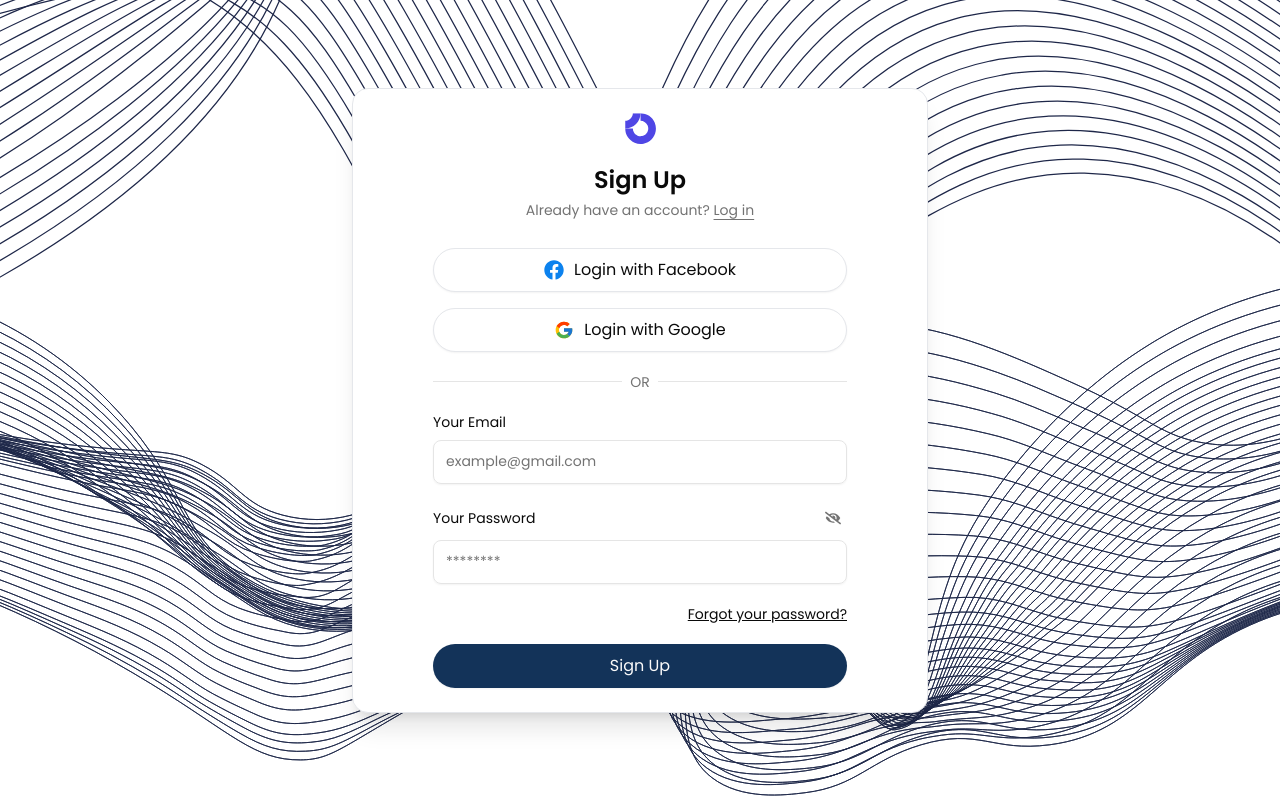
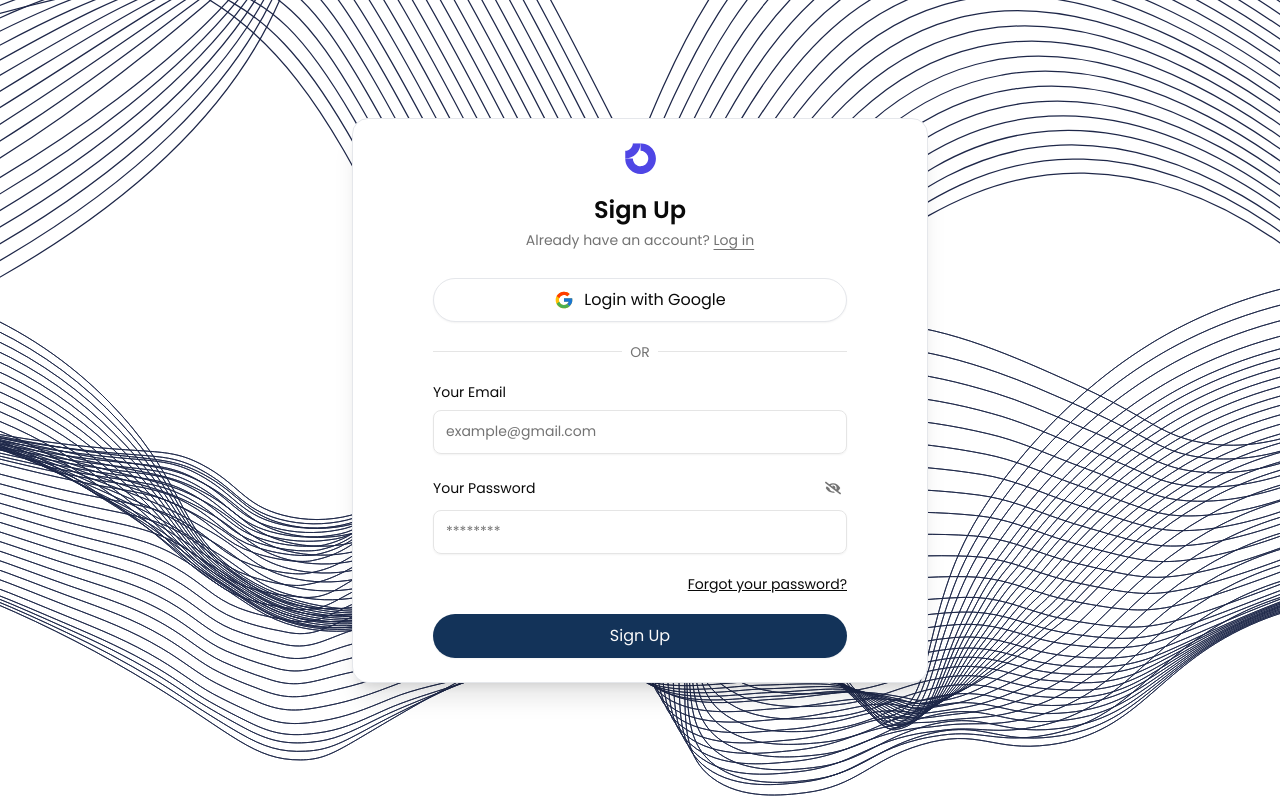
Before and after one commit to justin-theodorus/elevacourse-dev, a Next.js app: page /register in a window 1280 px wide. Built offline with nearby package versions, Linux system fonts and the light colour scheme.

Commit message:
chore(auth): remove Facebook login

```diff
--- a/components/auth/AuthSocialButton.jsx
+++ b/components/auth/AuthSocialButton.jsx
@@ -1,16 +1,16 @@
 'use client';
 
 import { Button } from '@/components/ui/button';
-import { FaFacebook } from 'react-icons/fa';
+// import { FaFacebook } from 'react-icons/fa';
 import { FcGoogle } from 'react-icons/fc';
 
 const PROVIDERS = [
-	{
-		key: 'facebook',
-		label: 'Login with Facebook',
-		Icon: FaFacebook,
-		iconClass: 'text-[#0C82EE]',
-	},
+	// {
+	// 	key: 'facebook',
+	// 	label: 'Login with Facebook',
+	// 	Icon: FaFacebook,
+	// 	iconClass: 'text-[#0C82EE]',
+	// },
 	{
 		key: 'google',
 		label: 'Login with Google',
@@ -19,13 +19,13 @@ const PROVIDERS = [
 	},
 ];
 
-export default function AuthSocialButtons({ className = '' }) {
+export default function AuthSocialButtons() {
 	const signIn = async () => {
 		const res = await fetch('/auth/signin', { method: 'POST' });
 		if (res.redirected) window.location.href = res.url;
 	};
 	return (
-		<div className={`mb-5 space-y-3 md:space-y-4 ${className}`}>
+		<div className={`mb-5 space-y-3 md:space-y-4`}>
 			{PROVIDERS.map(({ key, label, Icon, iconClass }) => (
 				<Button key={key} onClick={signIn} type="button" variant="outline" aria-label={label} className="h-11 w-full rounded-full justify-center gap-2.5 border border-gray-200 hover:bg-gray-100">
 					<Icon className={`size-5 ${iconClass}`} />
```
